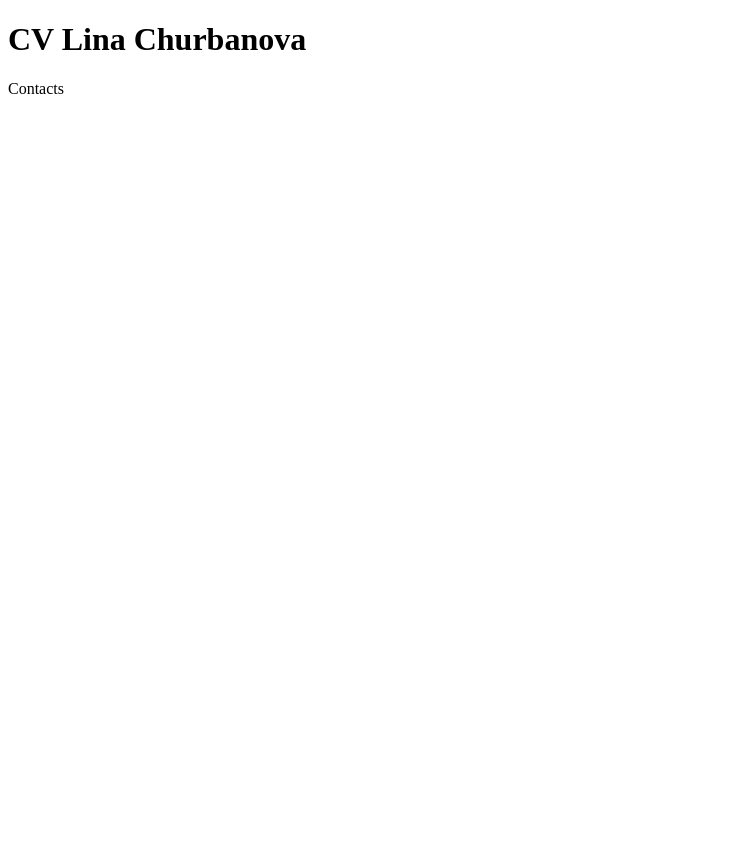
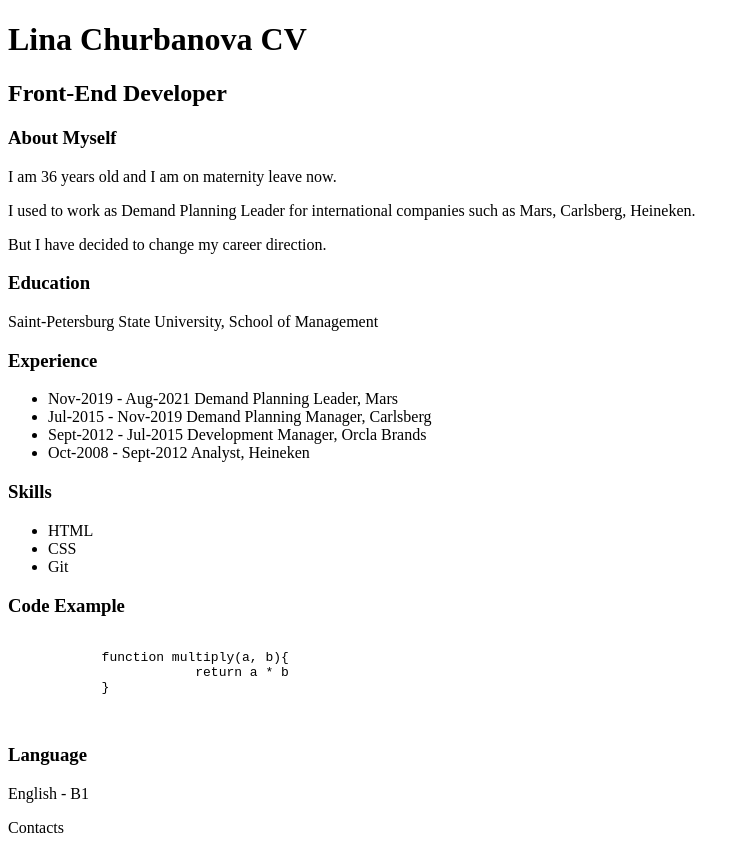
Before and after one commit to Lina0906/rsschool-cv, a plain HTML site: page index.html in a window 1280 px wide. Shown: the whole page, without its empty margins (0-746 px from the left). Before the commit the page ends 800 px from the top, so only its background shows below. Drawn offline with Linux system fonts and the light colour scheme.

Commit message:
feat: add info in html template

```diff
--- a/index.html
+++ b/index.html
@@ -2,14 +2,59 @@
 <html lang="en">
 <head>
     <meta charset="utf-8">
-    <title>cv</title>
+    <meta name="viewport" content="width=device-width, initial-scale=1.0" />
+    <title>cv Lina Churbanova</title>
 </head>
 <body>
     <header>
-        <h1>CV Lina Churbanova</h1>
+        <h1>Lina Churbanova CV</h1>
+        <h2>Front-End Developer</h2>
     </header>
-<footer>
+    <main>
+        <section>
+            <h3>About Myself</h3>
+                <p>I am 36 years old and I am on maternity leave now.</p>
+                <p>I used to work as Demand Planning Leader for international companies such as Mars, Carlsberg, Heineken.</p>
+                <p> But I have decided to change my career direction.</p>
+        </section>
+        <section>
+            <h3>Education</h3>
+                <p>Saint-Petersburg State University, School of Management</p>
+        </section>
+        <section>
+            <h3>Experience</h3>
+                <ul>
+                    <li>Nov-2019 - Aug-2021 Demand Planning Leader, Mars</li>
+                    <li>Jul-2015 - Nov-2019 Demand Planning Manager, Carlsberg</li>
+                    <li>Sept-2012 - Jul-2015 Development Manager, Orcla Brands</li>
+                    <li>Oct-2008 - Sept-2012 Analyst, Heineken</li>
+                </ul>
+        </section>
+        <section>
+            <h3>Skills</h3>
+                <ul>
+                    <li>HTML</li>
+                    <li>CSS</li>
+                    <li>Git</li>
+                </ul>
+        </section>
+        <section>
+            <h3>Code Example</h3>
+                <pre>
+        <code>
+            function multiply(a, b){
+                        return a * b
+            }
+        </code>
+                </pre>
+        </section>
+        <section>
+            <h3>Language</h3>
+                <p>English - B1</p>
+        </section>
+    </main>
+    <footer>
     <p>Contacts</p>
-</footer>
+    </footer>
 </body>
 </html>
```
